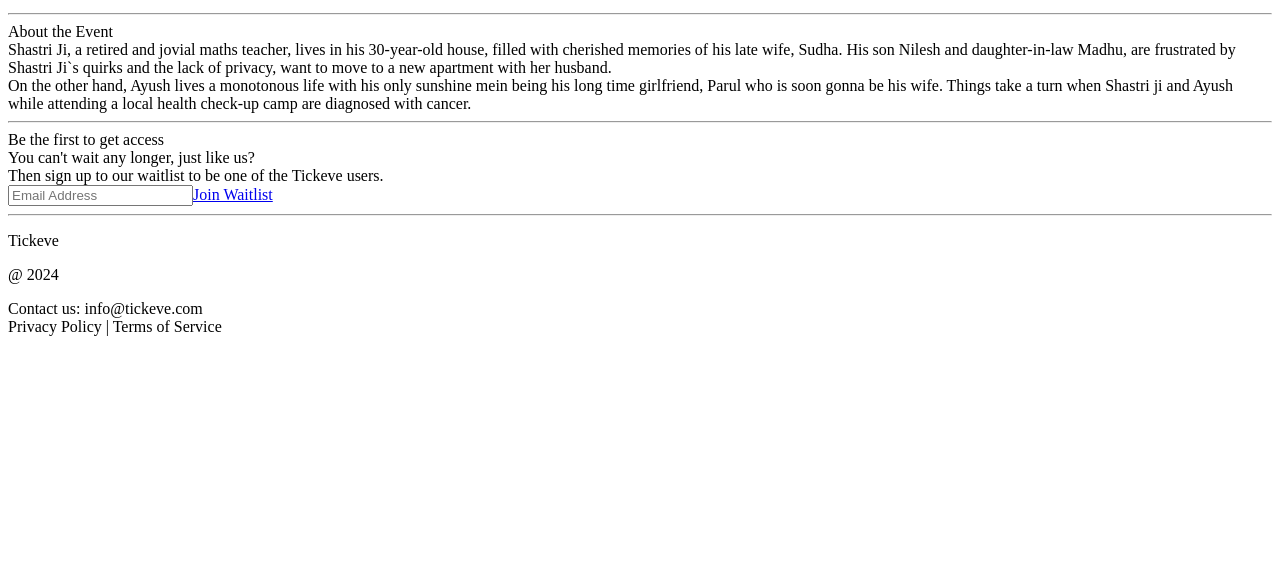
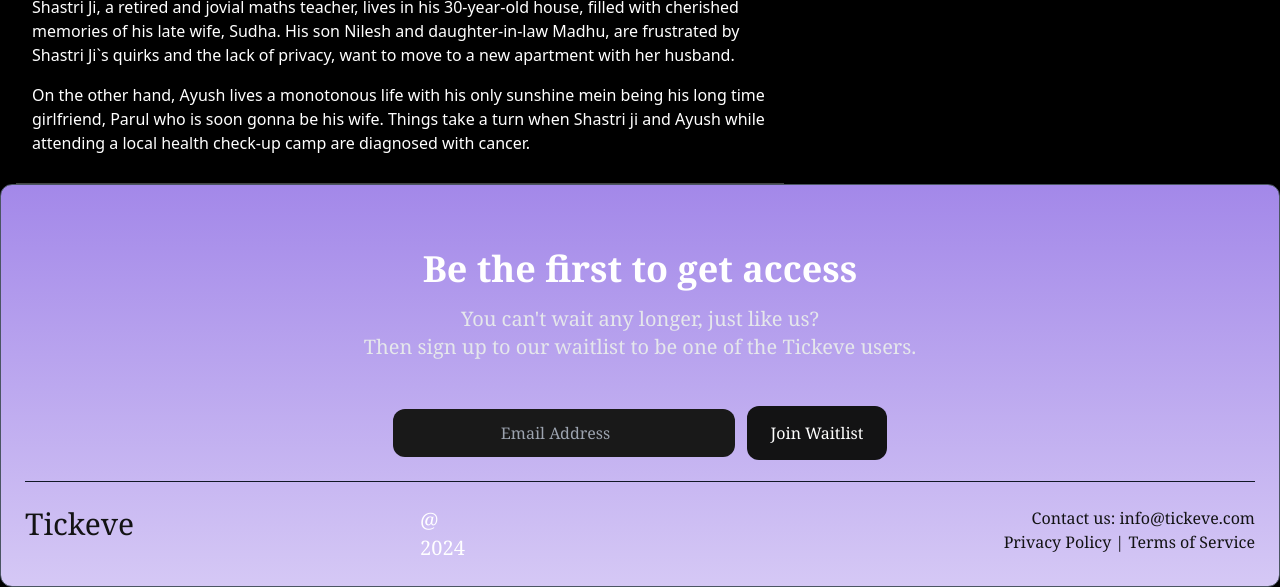
Before and after one commit to aashwinxgarg/Tickeve-frontend-designs, a website: page detailsUpcomingConcerts.html in a window 1280 px wide. Shown: the part 520-1107 px from the top of the page. Before the commit the page ends 872 px from the top, so only its background shows below. Drawn offline with nearby package versions, Linux system fonts and the light colour scheme; files that its build step writes are made by us from their sources; the site is published under a folder, as on GitHub Pages, so addresses that start at the root find nothing.

Commit message:
third commit

```diff
--- a/detailsUpcomingConcerts.html
+++ b/detailsUpcomingConcerts.html
@@ -5,7 +5,7 @@
     <meta charset="UTF-8">
     <meta name="viewport" content="width=device-width, initial-scale=1.0">
     <title>Document</title>
-    <link rel="stylesheet" href="/frontend/src/output.css">
+    <link rel="stylesheet" href="src/output.css">
     <link rel="stylesheet" href="https://cdnjs.cloudflare.com/ajax/libs/font-awesome/4.7.0/css/font-awesome.min.css">
 </head>
 
```
